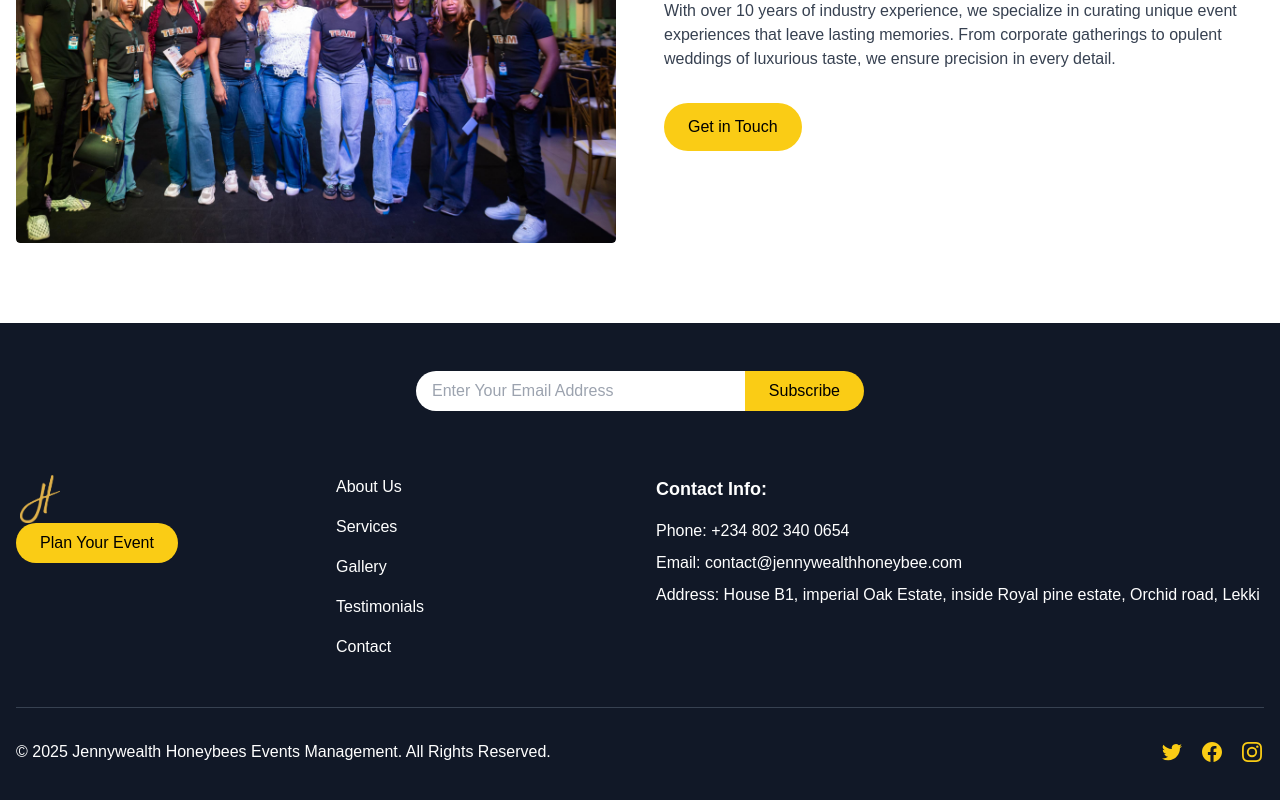
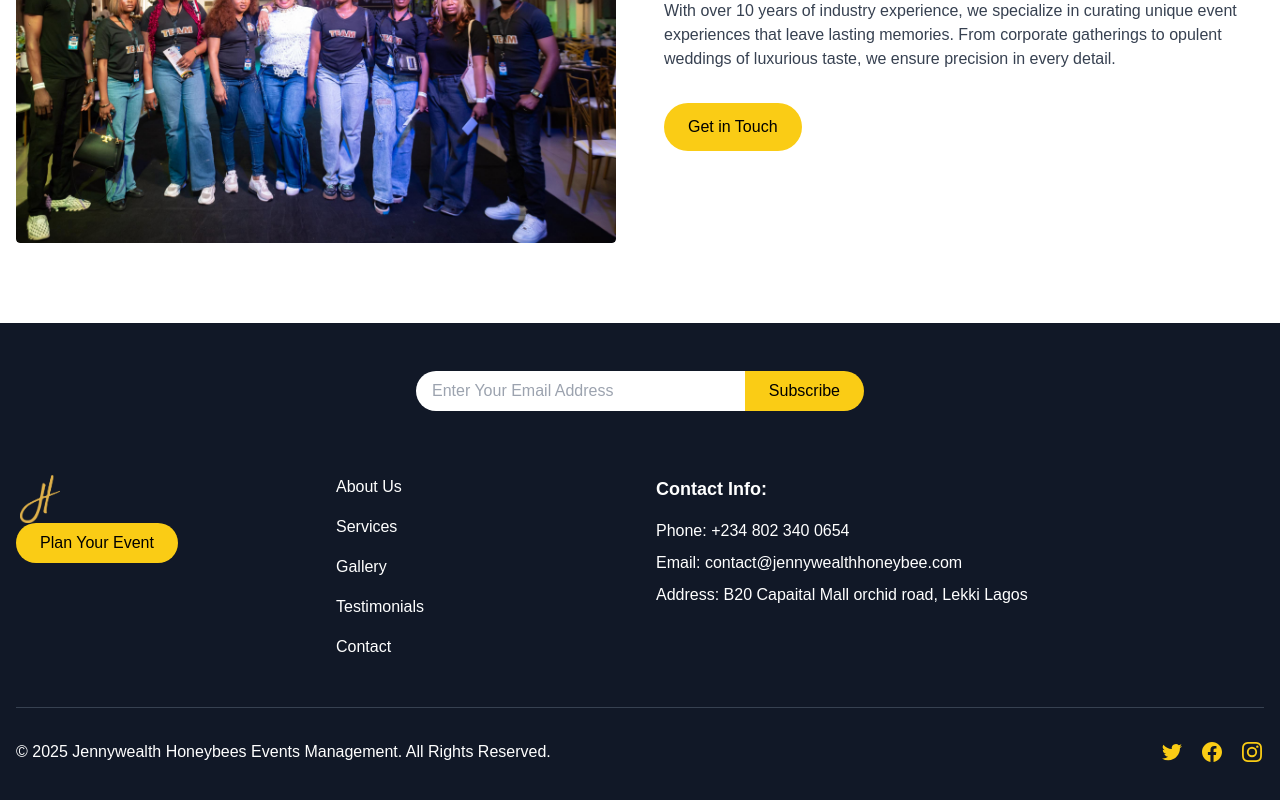
Before and after one commit to LinetMutuku/jennywealth, a Next.js app: page / in a window 1280 px wide. Shown: the part 3585-4385 px from the top of the page. Built offline with nearby package versions, Linux system fonts and the light colour scheme.

Commit message:
changed the address in the footer

```diff
--- a/src/app/components/Footer.tsx
+++ b/src/app/components/Footer.tsx
@@ -68,7 +68,7 @@ const Footer: React.FC = () => {
                         <ul className="space-y-2">
                             <li>Phone: +234 802 340 0654</li>
                             <li>Email: contact@jennywealthhoneybee.com</li>
-                            <li>Address: House B1, imperial Oak Estate, inside Royal pine estate, Orchid road, Lekki</li>
+                            <li>Address: B20 Capaital Mall orchid road, Lekki Lagos</li>
                         </ul>
                     </div>
                 </div>
```
